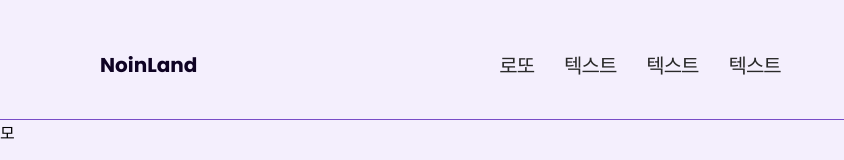
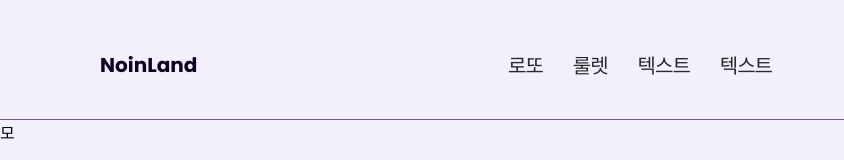
Before and after one commit to SongNoin/js-games, a Next.js app in the folder noin-land/: page / in a window 1280 px wide. Shown: the top 160 px of the page, without its empty margins (0-844 px from the left). Built offline with nearby package versions, Linux system fonts and the light colour scheme.

Commit message:
커밋테스트

```diff
--- a/noin-land/src/components/commons/layout/Header.tsx
+++ b/noin-land/src/components/commons/layout/Header.tsx
@@ -10,7 +10,7 @@ export default function Header() {
       <MenuWrap>
         <H4Text>로또</H4Text>
         <StyledPadding width={30} />
-        <H4Text>텍스트</H4Text>
+        <H4Text>룰렛</H4Text>
         <StyledPadding width={30} />
         <H4Text>텍스트</H4Text>
         <StyledPadding width={30} />
```
